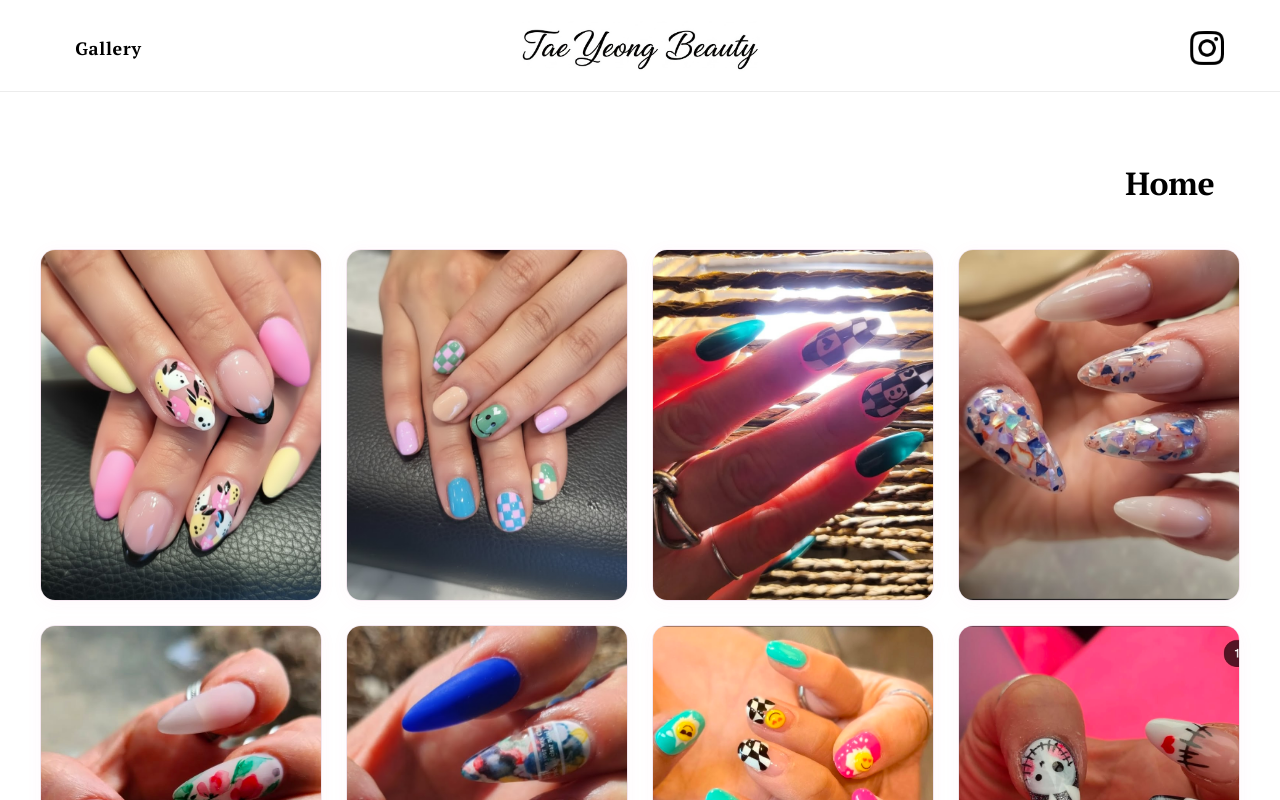
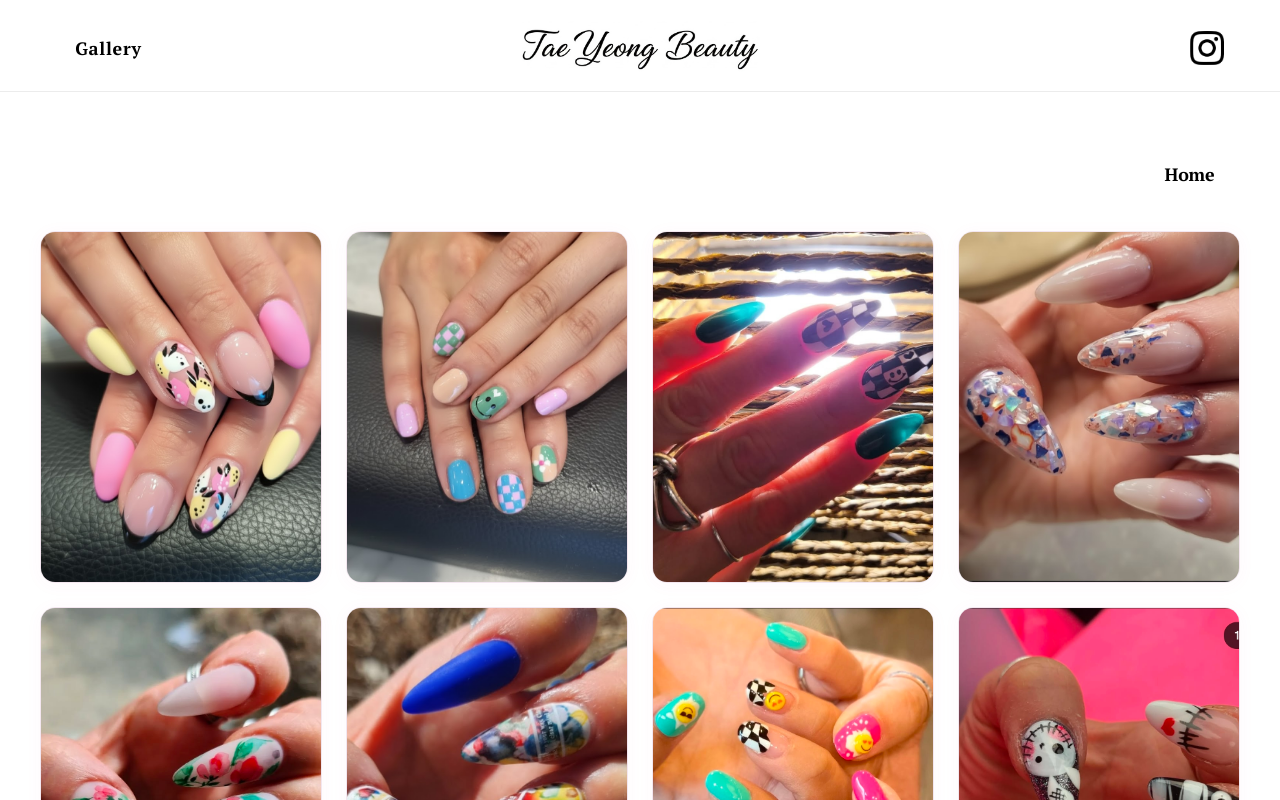
Before and after one commit to leeyu01/taeyeongbeauty.com, a plain HTML site: page index.html in a window 1280 px wide. Both pictures are taken after a click on the link "Gallery". Shown: the top 800 px of the page. Drawn offline with Linux system fonts and the light colour scheme; a web font is replaced by a local one.

Commit message:
Update index.html

```diff
--- a/index.html
+++ b/index.html
@@ -24,6 +24,7 @@
     "description": "Tae Yeong Beauty is a nail salon in Hoboken NJ specializing in custom nail art design, gel manicures, and luxury pedicures. Book your appointment online."
   }
   </script>
+  <link rel="manifest" href="manifest.json">
   <link rel="icon" href="./img/favicon.png">
   <link href="https://fonts.googleapis.com/css2?family=PT+Serif:wght@700&family=Playfair+Display:ital@0;1&display=swap" rel="stylesheet">
   <style>
@@ -145,7 +146,7 @@
     }
       .gallery-home-link {
         color: #000;
-        font-size: 2rem;
+        font-size: 1.12rem;
         font-family: 'PT Serif', serif;
         font-weight: 700;
         text-align: right;
```
